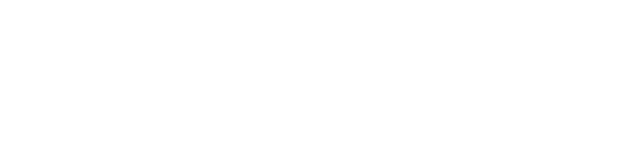
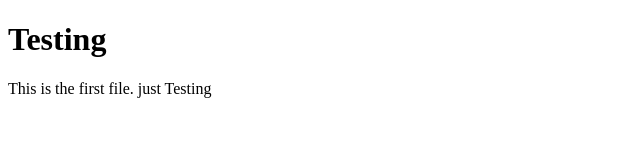
Before and after one commit to maazkhanx09/24PWBCS1399-WT-Spring26, a plain HTML site: page hello.html in a window 1280 px wide. Shown: the whole page, without its empty margins (0-640 px from the left). Drawn offline with Linux system fonts and the light colour scheme.

Commit message:
Second Commit

```diff
--- a/hello.html
+++ b/hello.html
@@ -6,3 +6,7 @@
     <title>Testing </title>
 </head>
 <body>
+    <h1>Testing</h1>
+    <p> This is the first file. just Testing</p>
+</body>
+</html>
```
